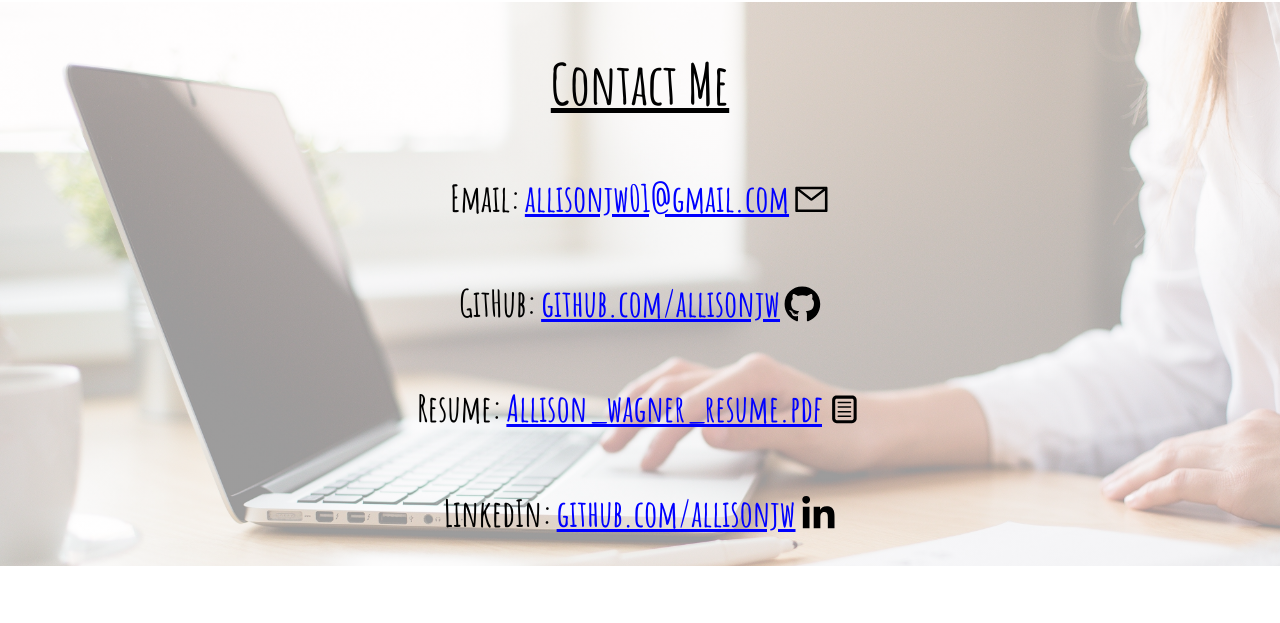
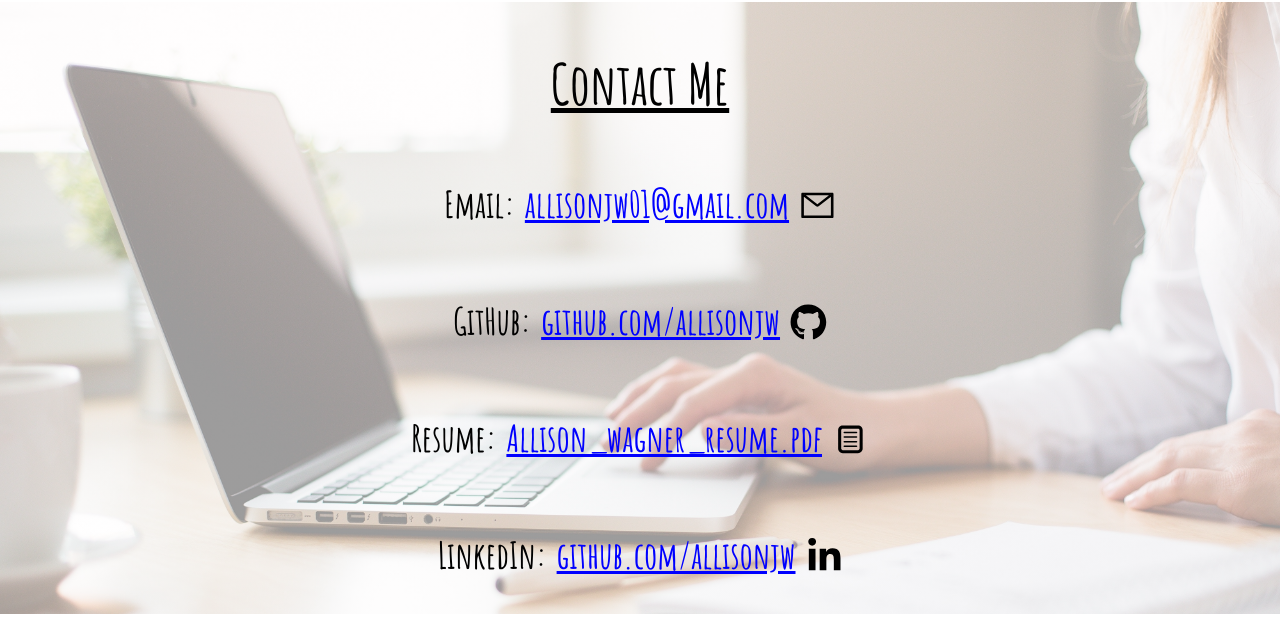
Before and after one commit to allisonjw/Allison-Wagner, a React (Create React App) app: page / in a window 1280 px wide. Shown: the part 1567-2190 px from the top of the page. Built offline with nearby package versions, Linux system fonts and the light colour scheme.

Commit message:
Adds hover to contact links

```diff
--- a/src/Contact/Contact.scss
+++ b/src/Contact/Contact.scss
@@ -24,7 +24,12 @@
 
 a {
     color: blue;
-    margin: 4px;
+    margin: 10px;
+      &:hover {
+        cursor: pointer;
+        transform: scale(1.1);
+        transition: all .4s ease-in-out;
+      }
 }
 
 .contact_icons {
```
